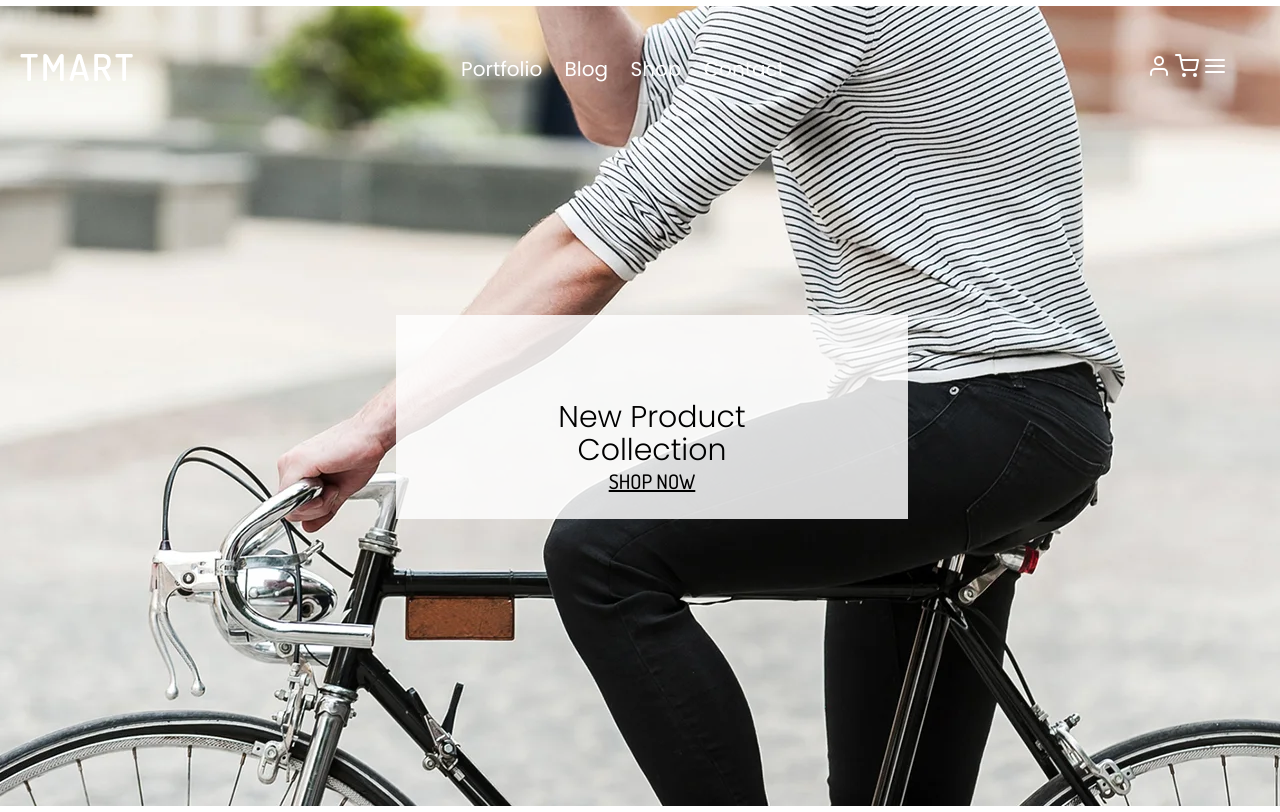
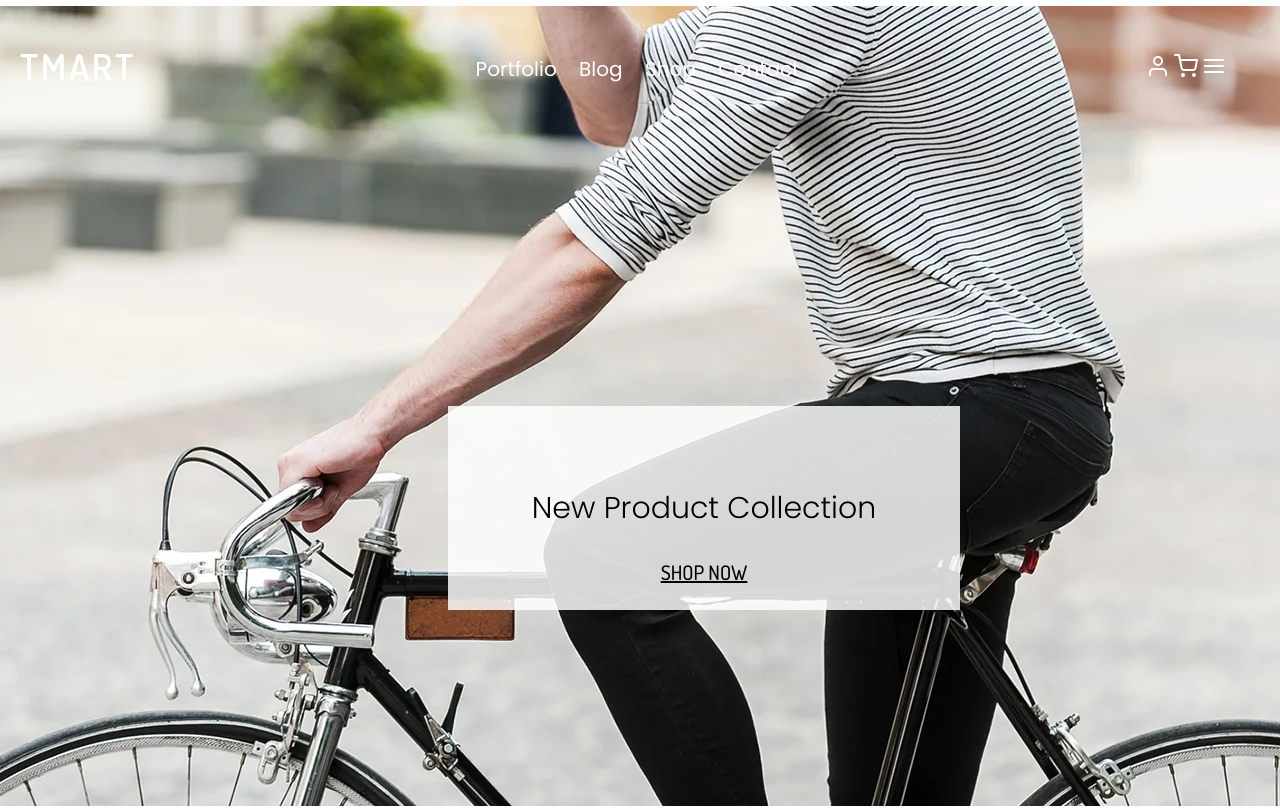
Before and after one commit to ateshun/Ecommerce-website, a plain HTML site: page index.html in a window 1280 px wide. Drawn offline with nearby package versions, Linux system fonts and the light colour scheme.

Commit message:
modified

```diff
--- a/css/style.css
+++ b/css/style.css
@@ -48,6 +48,7 @@
     justify-content: center;
     align-items: center;
     align-self: center;
+    text-align: center;
 }
 .hero .box .content{
     font-family: poppins;
@@ -70,7 +71,7 @@
         background-position: center;
         background-repeat: no-repeat;
         position: absolute;
-        width: 744px;
+        width: 100%;
         height: 812px;
     }
     /* Header styling */
@@ -128,7 +129,7 @@
         background-position: center;
         background-repeat: no-repeat;
         position: absolute;
-        width: 1280px;
+        width: 100%;
         height: 812px;
         left: 0;
         top: 0;
@@ -140,13 +141,14 @@
         flex-direction: row;
         justify-content: space-between;
         margin-top: 34px;
-        padding: 20px;
-        width: 1207px;
+        width: 95%;
         height: 28px;
+
     }
     .hero .header .logo{
         width: 113px;
         height: 27px;
+        margin-right: 30px;
     }
     .hero .header .nav{
         font-size: 20px;
@@ -162,12 +164,13 @@
     .hero .header .icon{
         color: white;
         size: 3px;
+        margin-right: 10px;
     }
     .hero .box{
         height: 204px;
         width: 512px;
-        left: 396px;
-        top: 315px;
+        left: 35%;
+        top: 50%;
         background-color: rgba(255, 255, 255, 0.83);
         position: absolute;
         display: flex;
@@ -185,10 +188,8 @@
         letter-spacing: 0em;
         width: 396px;
         height: 32px;
-
-    }
-    .hero .box .content p{
-        white-space: normal;
+        justify-content: center;
+        text-align: center;
     }
     .hero .box .btn{
         font-family: Dosis;
--- a/index.html
+++ b/index.html
@@ -43,7 +43,7 @@
         </header>
         <div class="box">
             <div class="content">
-                <p>New Product<br>Collection</p>
+                <p>New Product Collection</p>
             </div>
             <div class="btn">SHOP NOW</div>
         </div>
```
